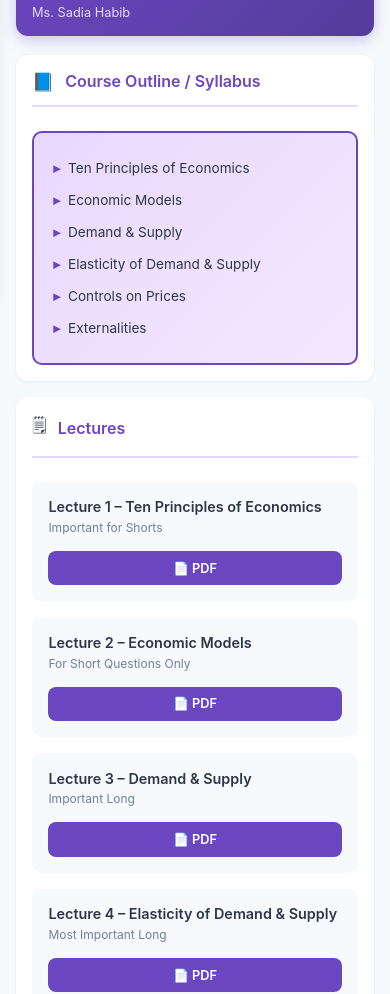
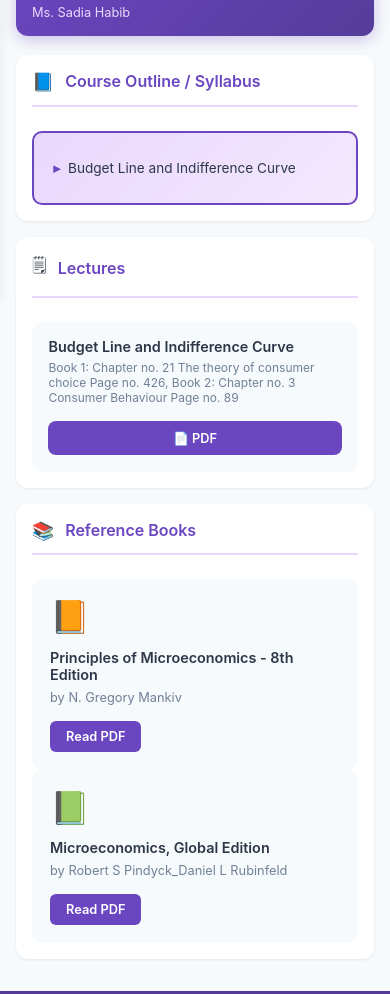
Before and after one commit to ferketox/gacademia, a website: page economics.html in a window 390 px wide. Shown: the part 120-1114 px from the top of the page. Drawn offline with Linux system fonts and the light colour scheme.

Commit message:
Update economics.html

```diff
--- a/economics.html
+++ b/economics.html
@@ -579,11 +579,11 @@
             }
 
             .red-box h2{
-                color: #742A2A;; margin: 0 0 0.5rem 0; font-size: 1rem; display: flex; align-items: center; gap: 0.2rem;
+                color: #742A2A;; margin: 0 0 0.5rem 0; font-size: 0.9rem; display: flex; align-items: center; gap: 0.2rem;
             }
 
             .red-box p{
-                margin: 0; font-size: 0.9rem; line-height: 1.1;
+                margin: 0; font-size: 0.7rem; line-height: 1;
             }
         }
 
@@ -713,11 +713,11 @@
             }
 
             .red-box h2{
-                color: #742A2A;; margin: 0 0 0.5rem 0; font-size: 1rem; display: flex; align-items: center; gap: 0.2rem;
+                color: #742A2A;; margin: 0 0 0.5rem 0; font-size: 0.9rem; display: flex; align-items: center; gap: 0.2rem;
             }
 
             .red-box p{
-                margin: 0; font-size: 0.9rem; line-height: 1.1;
+                margin: 0; font-size: 0.7rem; line-height: 1;
             }
         }
     </style>
@@ -767,12 +767,7 @@
                 </div>
                 <div class="syllabus-box">
                     <ul>
-                        <li>Ten Principles of Economics</li>
-                        <li>Economic Models</li>
-                        <li>Demand & Supply</li>
-                        <li>Elasticity of Demand & Supply</li>
-                        <li>Controls on Prices</li>
-                        <li>Externalities</li>
+                        <li>Budget Line and Indifference Curve</li>
                     </ul>
                     <!--<a href="#" class="download-btn">
                         <span>📥</span>
@@ -790,12 +785,12 @@
                 <div class="resource-list">
                     <div class="resource-item">
                         <div class="resource-info">
-                            <div class="resource-title">Lecture 1 – Ten Principles of Economics</div>
-                            <div class="resource-meta">Important for Shorts</div>
+                            <div class="resource-title">Budget Line and Indifference Curve</div>
+                            <div class="resource-meta">Book 1: Chapter no. 21 The theory of consumer choice Page no. 426, Book 2: Chapter no. 3 Consumer Behaviour Page no. 89</div>
                         </div>
-                        <a href="https://docs.google.com/document/d/12RiRBmoJs59x-BJnHYgiK02UxBs6uSIG/edit?usp=drivesdk&ouid=102325514473873698973&rtpof=true&sd=true" class="resource-link">📄 PDF</a>
+                        <a href="https://docs.google.com/document/d/1JKYb9NOTtwWYfk_CvQTflki0phFcY6Pd/edit?usp=drivesdk&ouid=109940742661042704756&rtpof=true&sd=true" class="resource-link">📄 PDF</a>
                     </div>
-                    <div class="resource-item">
+                    <!--<div class="resource-item">
                         <div class="resource-info">
                             <div class="resource-title">Lecture 2 – Economic Models</div>
                             <div class="resource-meta">For Short Questions Only</div>
@@ -836,7 +831,7 @@
                             <div class="resource-meta">Shorts Only</div>
                         </div>
                         <a href="https://drive.google.com/file/d/15a-zELg68TP7huCMd3BuVj08F1th3Kj-/view?usp=drivesdk" class="resource-link">📄 PDF</a>
-                    </div>
+                    </div>-->
                 </div>
             </div>
 
@@ -848,15 +843,23 @@
                 </div>
                 <div class="book-grid">
                     <div class="book-card">
-                        <div class="book-icon">📗</div>
+                        <div class="book-icon">📙</div>
                         <div class="book-title">Principles of Microeconomics - 8th Edition</div>
                         <div class="book-author">by N. Gregory Mankiv</div>
-                        <a href="#" class="book-link">Read PDF</a>
+                        <a href="https://drive.google.com/file/d/1DZO_t2Wmgs0WBBRqfuSZBXAD1qDU8WHo/view?usp=drivesdk" class="book-link">Read PDF</a>
+                    </div>
+                </div>
+                <div class="book-grid">
+                    <div class="book-card">
+                        <div class="book-icon">📗</div>
+                        <div class="book-title">Microeconomics, Global Edition</div>
+                        <div class="book-author">by Robert S Pindyck_Daniel L Rubinfeld</div>
+                        <a href="https://drive.google.com/file/d/1wlIAWJWIz_AhHxEpKhQ6YLYZSDpCcgTj/view?usp=drivesdk" class="book-link">Read PDF</a>
                     </div>
                 </div>
             </div>
 
-            <!-- Extra Resources Section -->
+            <!-- Extra Resources Section
             <div class="content-section">
                 <div class="section-header">
                     <span class="section-icon">🧮</span>
@@ -914,7 +917,7 @@
                         <a href="https://drive.google.com/file/d/1V8Er9qXaH60N6CK4pdtTRaWE5oXW_3OE/view?usp=drivesdk" class="resource-link">📄 Read</a>
                     </div>
                 </div>
-            </div>
+            </div>-->
         </main>
     </div>
 
```
